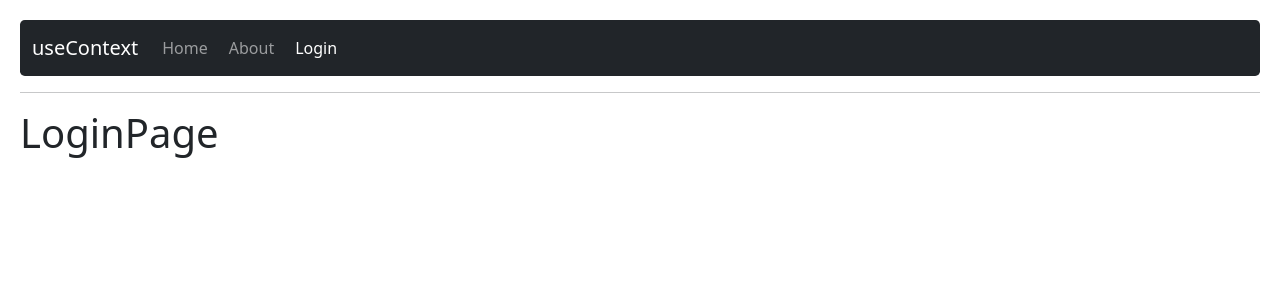
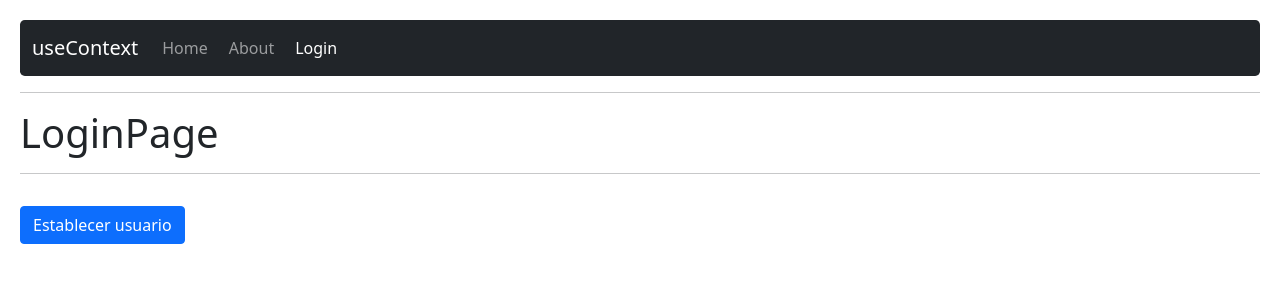
Before and after one commit to Charlyqv/05-hook-app, a React (Vite) app: page /login in a window 1280 px wide. Shown: the top 300 px of the page. Built offline with nearby package versions, Linux system fonts and the light colour scheme.

Commit message:
useContext

```diff
--- a/src/09-useContext/HomePage.jsx
+++ b/src/09-useContext/HomePage.jsx
@@ -1,6 +1,18 @@
+import { useContext } from "react"
+import { UserContext } from "./context/UserContext"
 
 export const HomePage = () => {
+
+  const { user } = useContext( UserContext );
+
   return (
-    <h1>HomePage</h1>
+    <>
+      <h1>HomePage <small>{ user?.name }</small></h1>
+      <hr />
+
+      <pre>
+        { JSON.stringify( user, null, 3 ) }
+      </pre>
+    </>
   )
 }
--- a/src/09-useContext/LoginPage.jsx
+++ b/src/09-useContext/LoginPage.jsx
@@ -1,6 +1,25 @@
+import { useContext } from 'react'
+import { UserContext } from './context/UserContext';
 
 export const LoginPage = () => {
+
+  const { user, setUser } = useContext( UserContext );
+
   return (
-    <h1>LoginPage</h1>
+    <>
+      <h1>LoginPage</h1>
+      <hr />
+
+      <pre>
+        { JSON.stringify( user, null, 3 )}
+      </pre>
+
+      <button
+        className="btn btn-primary"
+        onClick={ () => setUser({ id: 123, name: 'Juan', email: 'juan@juan.com' }) }
+      >
+        Establecer usuario
+      </button>
+    </>
   )
 }
--- a/src/09-useContext/context/UserProvider.jsx
+++ b/src/09-useContext/context/UserProvider.jsx
@@ -1,14 +1,19 @@
+import { useState } from "react"
 import { UserContext } from "./UserContext"
 
-const user = {
-  id: 123,
-  name: 'Carlos Villaseñor Quintero',
-  email: 'charlyqv98@gmail.com'
-}
+// const user = {
+//   id: 123,
+//   name: 'Carlos Villaseñor Quintero',
+//   email: 'charlyqv98@gmail.com'
+// }
 
 export const UserProvider = ({ children }) => {
+
+  const [user, setUser] = useState();
+
   return (
-    <UserContext.Provider value={{ hola: 'Mundo', user: user }}>
+    // <UserContext.Provider value={{ hola: 'Mundo', user: user }}>
+    <UserContext.Provider value={{ user, setUser }}>
       { children }
     </UserContext.Provider>
   )
```
